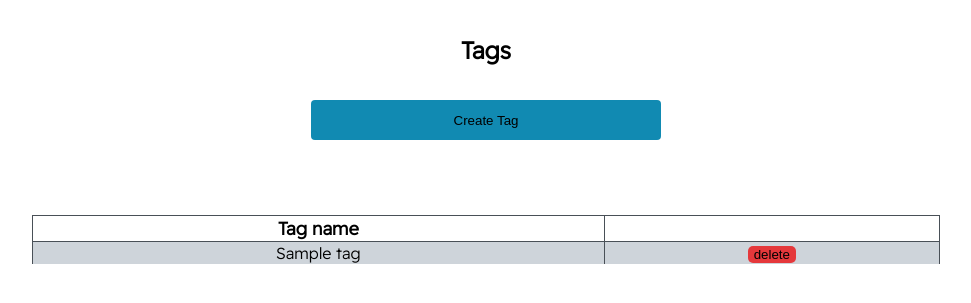
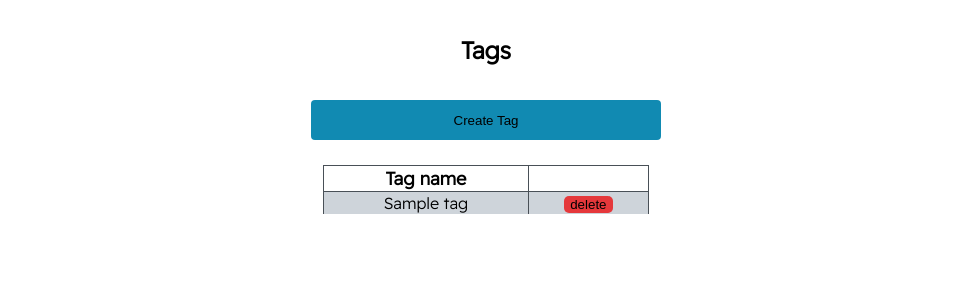
Before and after one commit to NodeToNowhere/Crying-Capital-App, a Flask app: page /tags in a window 1280 px wide. Shown: the part 50-353 px from the top of the page, without its empty margins (154-1125 px from the left). Run offline with Flask 2, Linux system fonts and the light colour scheme; a database or web service that is not in the repository returns one stand-in record (values such as "Sample title"); some libraries are stand-ins or nearby versions.

Commit message:
Form Tweak

```diff
--- a/static/css/styles.css
+++ b/static/css/styles.css
@@ -32,7 +32,9 @@ body {
 .card-expenses {
   grid-area: row13;
 }
-
+.second-table-container {
+  grid-area: row13;
+}
 .expense-container {
   display: grid;
   grid-template-columns: 20%, 20%, 20%, 20%, 20%;
--- a/templates/merchants/merchants.html
+++ b/templates/merchants/merchants.html
@@ -5,7 +5,7 @@
     <button type="submit" class="expense-btn">Create Merchant</button>
   </a>
 
-  <table class="table table-container" style="width: 100%">
+  <table class="table second-table-container" style="width: 100%">
     <tr class="table-labelbox">
       <th class="table-name">Merchant name</th>
       <th></th>
--- a/templates/tags/tags.html
+++ b/templates/tags/tags.html
@@ -5,7 +5,7 @@
     <button type="submit" class="expense-btn">Create Tag</button>
   </a>
 
-  <table class="table table-container" style="width: 100%">
+  <table class="table second-table-container" style="width: 100%">
     <tr class="table-labelbox">
       <th class="table-name">Tag name</th>
       <th></th>
```
